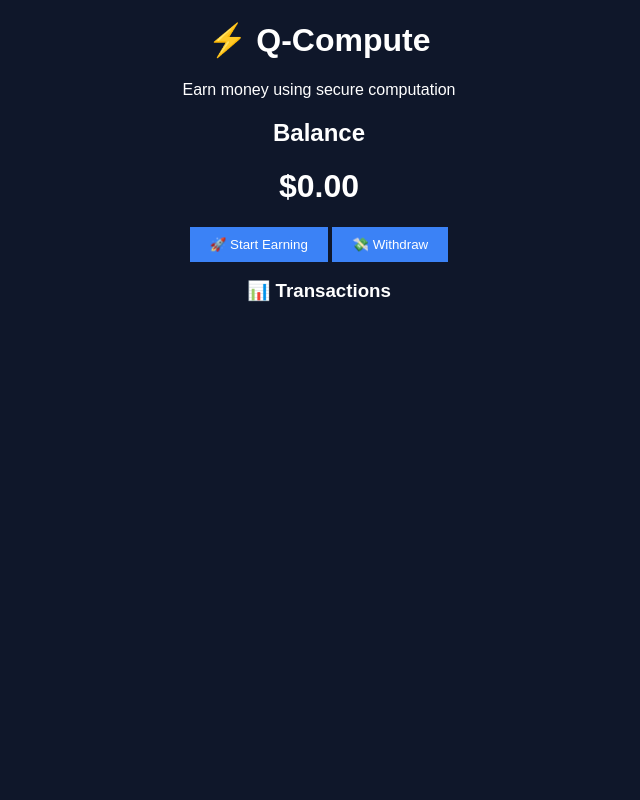
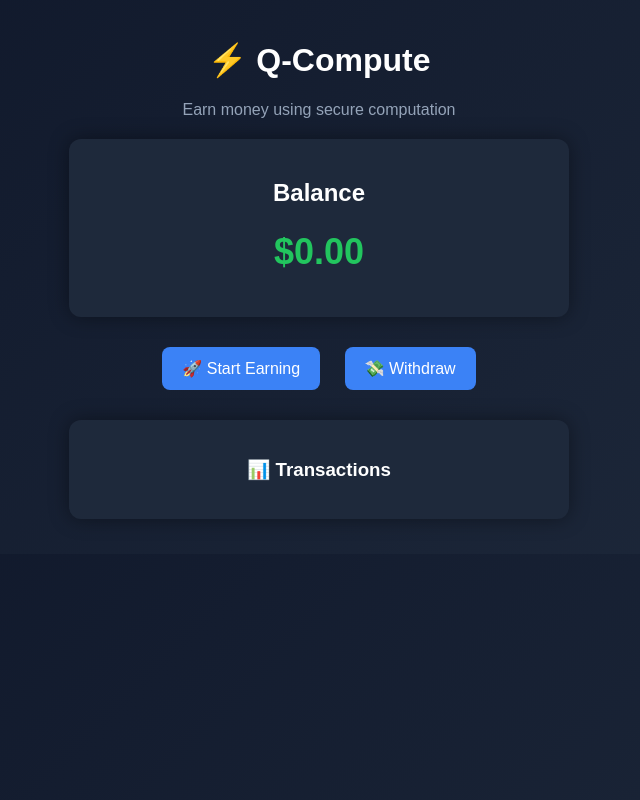
Before and after one commit to munnamihir/q-compute, a website: page public/index.html in a window 1280 px wide. Shown: the whole page, without its empty margins (321-961 px from the left). Drawn offline with Linux system fonts and the light colour scheme; no server answers.

Commit message:
Update style.css

```diff
--- a/public/style.css
+++ b/public/style.css
@@ -1,14 +1,64 @@
-body{
-  background:#0f172a;
-  color:white;
-  text-align:center;
-  font-family:sans-serif;
+body {
+  margin: 0;
+  background: linear-gradient(135deg, #0f172a, #1e293b);
+  color: white;
+  font-family: Arial, sans-serif;
 }
 
-button{
-  padding:10px 20px;
-  background:#3b82f6;
-  border:none;
-  color:white;
-  cursor:pointer;
+.container {
+  max-width: 500px;
+  margin: auto;
+  padding: 20px;
+  text-align: center;
 }
+
+h1 {
+  font-size: 32px;
+}
+
+.subtitle {
+  color: #94a3b8;
+  margin-bottom: 20px;
+}
+
+.card {
+  background: #1e293b;
+  padding: 20px;
+  margin: 15px 0;
+  border-radius: 12px;
+  box-shadow: 0 0 20px rgba(0,0,0,0.4);
+}
+
+#earnings {
+  font-size: 36px;
+  color: #22c55e;
+}
+
+.buttons {
+  margin: 20px 0;
+}
+
+button {
+  margin: 10px;
+  padding: 12px 20px;
+  background: #3b82f6;
+  border: none;
+  border-radius: 8px;
+  color: white;
+  cursor: pointer;
+  font-size: 16px;
+}
+
+button:hover {
+  background: #2563eb;
+}
+
+ul {
+  list-style: none;
+  padding: 0;
+}
+
+li {
+  padding: 8px;
+  border-bottom: 1px solid #334155;
+}
```
